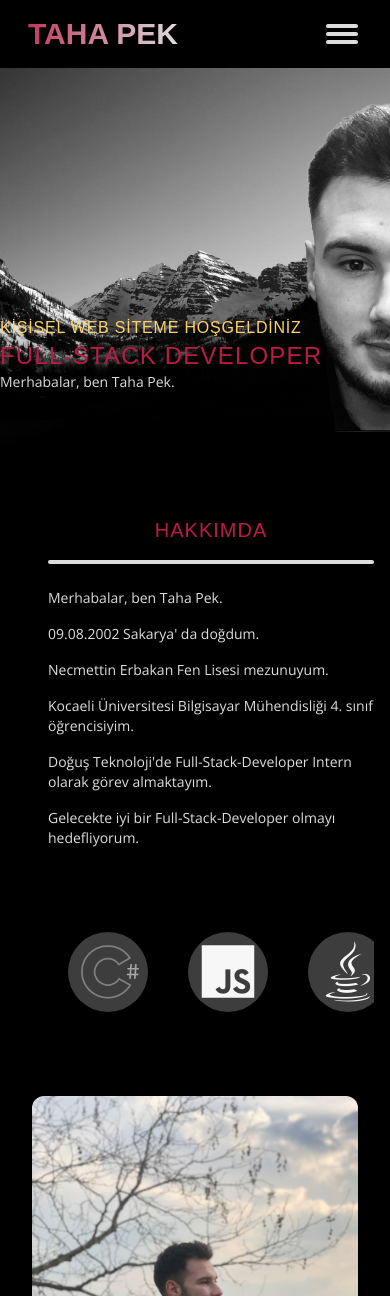
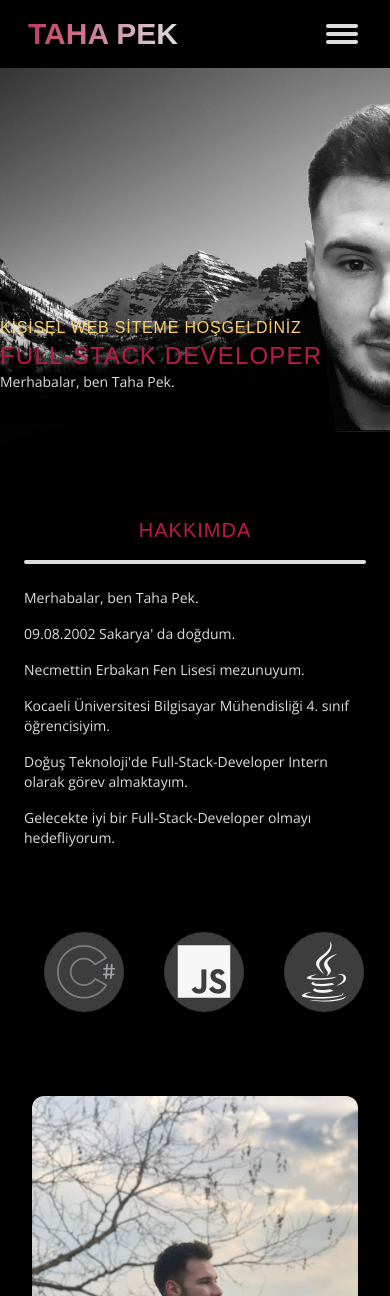
Before and after one commit to tahapek5454/Personal-Web-Site-With-React, a React (Create React App) app: page / in a window 390 px wide. Shown: the top 1296 px of the page. Built offline with nearby package versions, Linux system fonts and the light colour scheme; a web font is replaced by a local one.

Commit message:
fix: fix padding

```diff
--- a/src/components/customAbout/CustomAbout.tsx
+++ b/src/components/customAbout/CustomAbout.tsx
@@ -8,12 +8,12 @@ function CustomAbout() {
         <>
             <section className='py-16 md:py-24 px-4 bg-black'>
 
-                <div className='container flex flex-col-reverse md:flex-row space-x-8  '>
+                <div className='container flex flex-col-reverse md:flex-row md:space-x-8  '>
                     <div className='basis-1/3 px-4 md:px-0 '>
                         <img src={personAbout} alt="" className='rounded-xl hover:scale-110  hover:opacity-50 duration-500' />
                     </div>
 
-                    <div className='basis-2/3 '>
+                    <div className='basis-2/3 px-2 md:px-0'>
 
                         <div className='flex flex-col items-center justify-center'>
                             <h2 className='text-xl md:text-5xl text-gega-red tracking-wider'>HAKKIMDA</h2>
```
